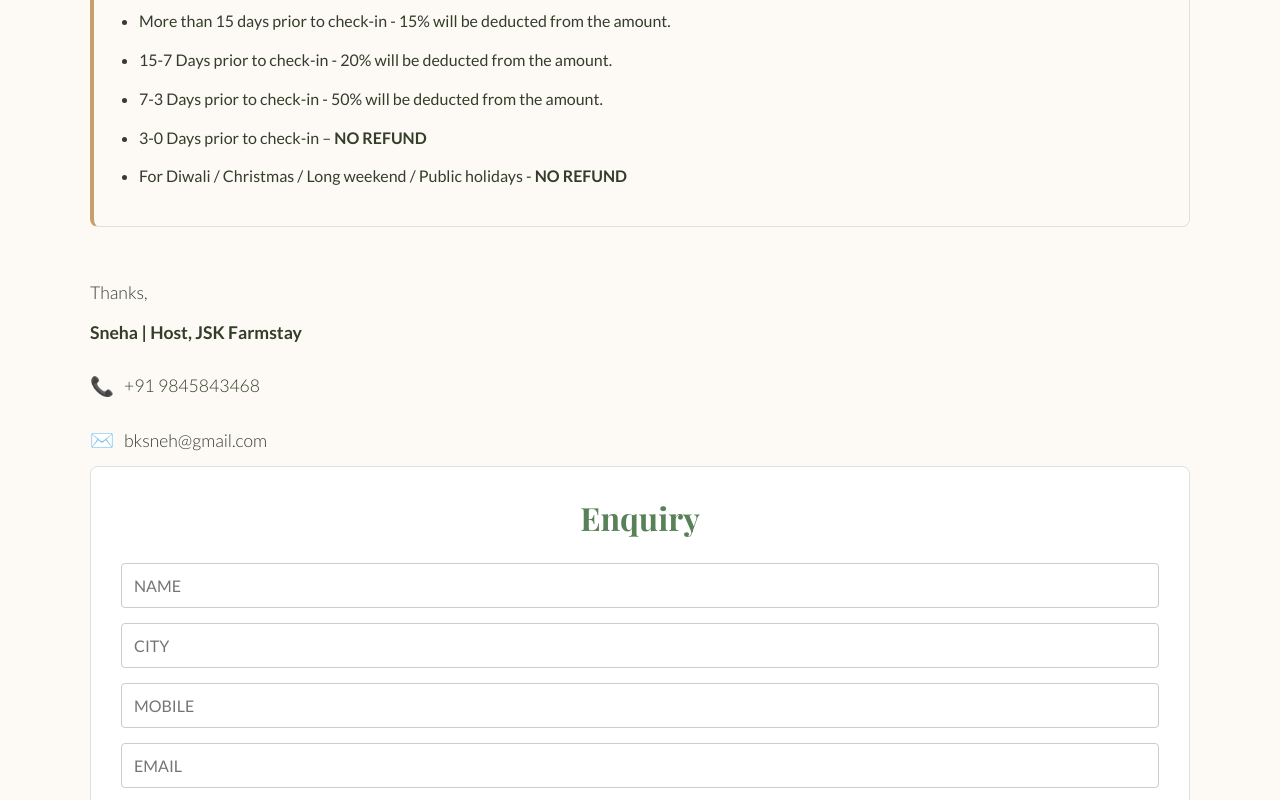
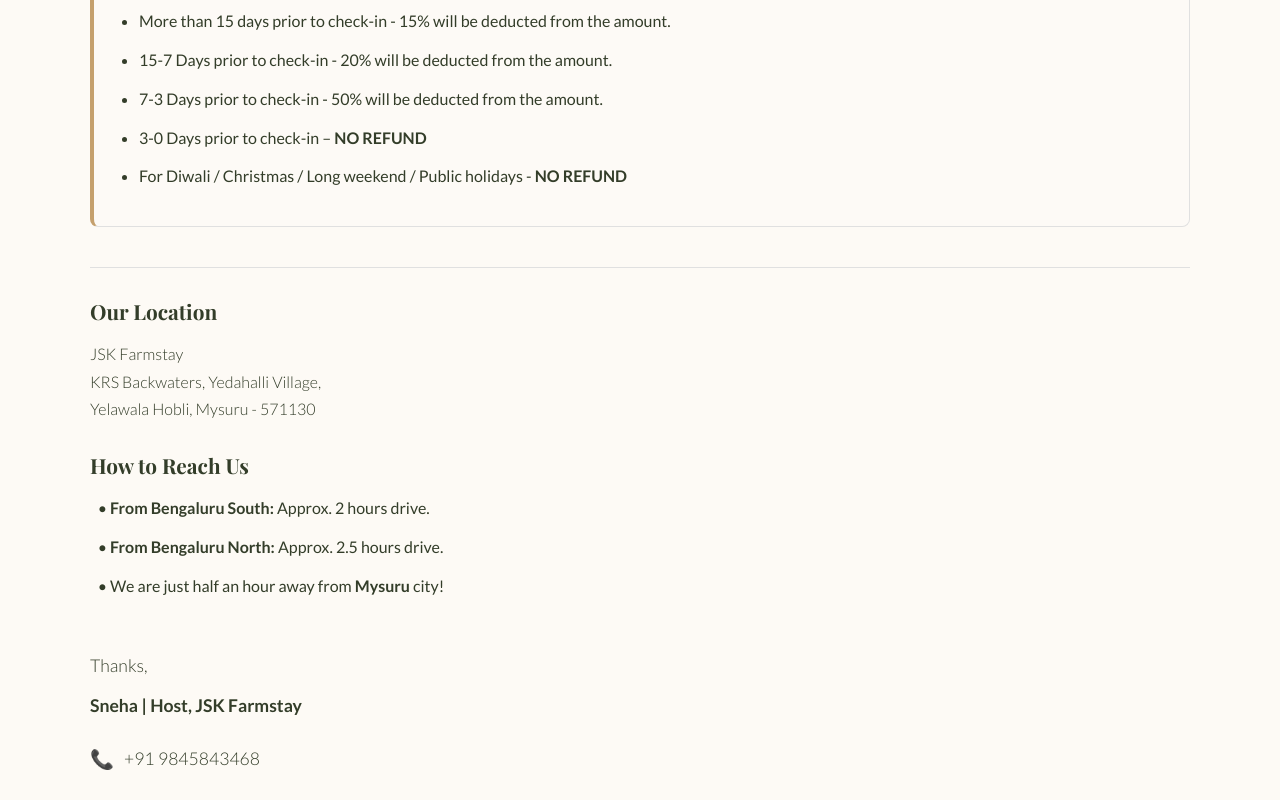
Before and after one commit to sachith50/my-booking-app, a React (Create React App) app in the folder client/: page /contact-us in a window 1280 px wide. Shown: the part 621-1421 px from the top of the page. Built offline with nearby package versions, Linux system fonts and the light colour scheme; no server answers.

Commit message:
added location and breafst timings

```diff
--- a/client/src/pages/ContactUsPage.css
+++ b/client/src/pages/ContactUsPage.css
@@ -79,3 +79,40 @@
     padding-top: 20px; /* Adds a bit more space */
     border-top: 1px solid var(--color-border); /* Adds a subtle separator line */
 }
+/* client/src/pages/ContactUsPage.css */
+
+/* ... all of your existing CSS is above this line ... */
+
+
+/* --- VVV --- ADD ONLY THIS NEW STYLE AT THE END --- VVV --- */
+
+.location-box {
+    margin-top: 40px;
+    padding-top: 30px;
+    border-top: 1px solid var(--color-border);
+}
+
+.location-box h3 {
+    margin-top: 0;
+    margin-bottom: 15px;
+    font-size: 1.3rem;
+}
+
+.location-box p {
+    margin-bottom: 20px;
+    line-height: 1.7;
+}
+
+.location-box .location-subheading {
+    margin-top: 30px;
+}
+
+.location-box ul {
+    list-style-type: '• '; /* A simple bullet point */
+    padding-left: 20px;
+    margin: 0;
+}
+
+.location-box ul li {
+    margin-bottom: 10px;
+}
--- a/client/src/pages/ContactUsPage.js
+++ b/client/src/pages/ContactUsPage.js
@@ -23,7 +23,6 @@
                         <li>Your privacy is paramount. When you book, the entire house is exclusively yours.</li>
                     </ul>
 
-                    {/* --- VVV THIS IS THE NEW SECTION --- VVV */}
                     <h3 className="policy-subheading">Cancellation Policy</h3>
                     <ul>
                         <li>More than 15 days prior to check-in - 15% will be deducted from the amount.</li>
@@ -32,8 +31,24 @@
                         <li>3-0 Days prior to check-in – <strong>NO REFUND</strong></li>
                         <li>For Diwali / Christmas / Long weekend / Public holidays - <strong>NO REFUND</strong></li>
                     </ul>
-                    {/* --- ^^^ END OF NEW SECTION ^^^ --- */}
                 </div>
+
+                {/* --- VVV --- THIS IS THE NEW LOCATION SECTION --- VVV --- */}
+                <div className="location-box">
+                    <h3>Our Location</h3>
+                    <p>
+                        JSK Farmstay<br/>
+                        KRS Backwaters, Yedahalli Village,<br/>
+                        Yelawala Hobli, Mysuru - 571130
+                    </p>
+                    <h3 className="location-subheading">How to Reach Us</h3>
+                    <ul>
+                        <li><strong>From Bengaluru South:</strong> Approx. 2 hours drive.</li>
+                        <li><strong>From Bengaluru North:</strong> Approx. 2.5 hours drive.</li>
+                        <li>We are just half an hour away from <strong>Mysuru</strong> city!</li>
+                    </ul>
+                </div>
+                {/* --- ^^^ --- END OF NEW SECTION --- ^^^ --- */}
 
                 <div className="contact-details">
                     <p>Thanks,</p>
--- a/client/src/pages/ExperiencesPage.js
+++ b/client/src/pages/ExperiencesPage.js
@@ -19,18 +19,20 @@
     },
     {
         title: "Authentic Culinary Journey",
-        description: "Taste the true flavors of Karnataka with simple, wholesome vegetarian meals prepared by our caretaker. We specialize in local dishes like Bassaru and Ragi Balls, made with fresh produce from our farm or nearby villages, organic turmeric, and pure ghee. (Note: Food is chargeable).",
+        // --- VVV --- THIS IS THE FINAL, CORRECTED DESCRIPTION --- VVV ---
+        description: "Taste the true flavors of Karnataka with simple, wholesome vegetarian meals prepared by our caretaker. We specialize in local dishes like Bassaru and Ragi Balls, made with fresh produce from our farm, organic turmeric, and pure ghee. We use only Pink Himalayan salt for a healthier touch. Meal timings are Breakfast: 8:00 AM, Lunch: 1:30 PM, and Dinner: 7:00 PM. (Note: Food is chargeable and requires one day's advance notice).",
+        // --- ^^^ --- END OF THE CORRECTED DESCRIPTION --- ^^^ ---
         images: ["/images/jsk-food1.webp", "/images/idli.webp", "/images/poori.webp"],
         type: "A Taste of Tradition"
     }
 ];
 
-// --- DATA FOR NEARBY PLACES WITH MEENAKSHIPURA ADDED ---
+// --- DATA FOR NEARBY PLACES ---
 const nearbyAttractions = [
     {
         title: "Meenakshipura",
         description: "Experience the unique 'mini ocean' feel with vastness and waves at this stunningly scenic backwater spot.",
-        image: "/images/attractions/meenakshipura.webp" // Replace with your image
+        image: "/images/attractions/meenakshipura.webp"
     },
     {
         title: "Brindavan Gardens",
```
